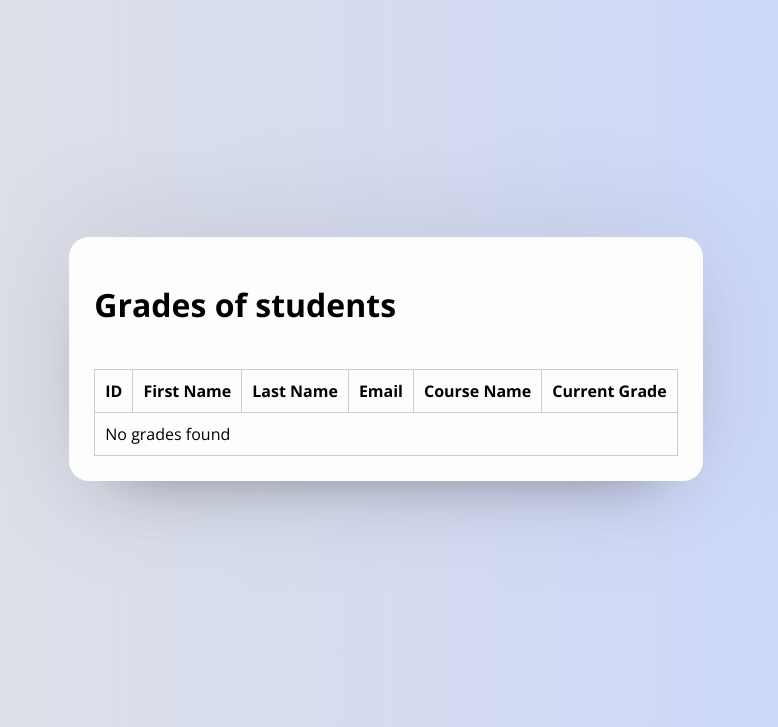
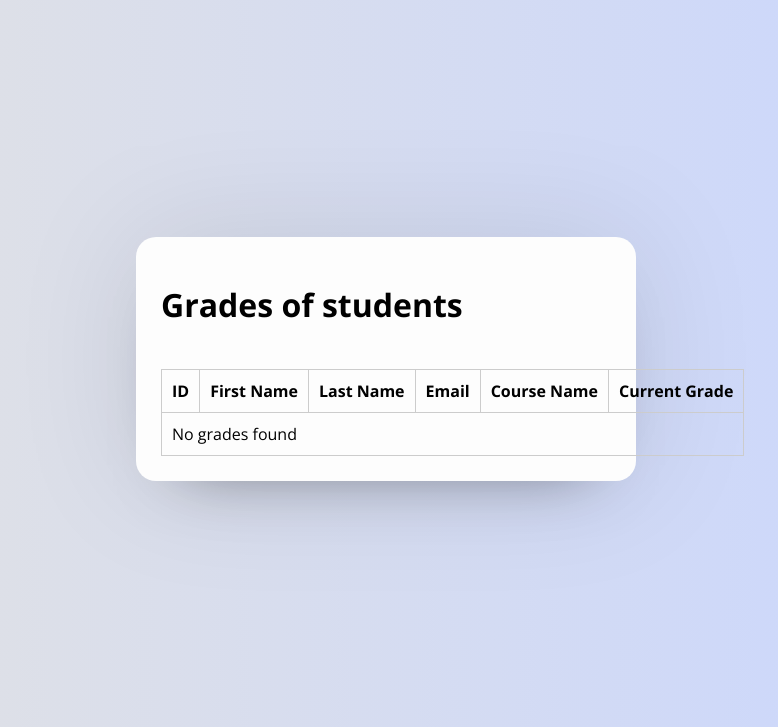
Before and after one commit to Jessiq1383/CIS345GroupProjectJessi_Alfredo, a PHP site: page /Grades.php in a window 1280 px wide. Shown: the part 109-836 px from the top of the page, without its empty margins (254-1032 px from the left). Run offline with PHP 8.4, Linux system fonts and the light colour scheme; data that the repository does not hold is empty.

Commit message:
Add files via upload

```diff
--- a/config.php
+++ b/config.php
@@ -10,6 +10,7 @@ if ($conn->connect_error) {
 
 }
 
+// Use to test if the connection worked
 echo "";
 
 ?>
--- a/grades.php
+++ b/grades.php
@@ -27,8 +27,8 @@ include("config.php");
 </u1>
 </div>
 </nav>
-<div class="table-container">
-<div class="box-form-box-table">
+<div class="container">
+<div class="box-form-box">
 <h1 >Grades of students</h1>
 <br>
 <table class="grades_table">
@@ -41,7 +41,7 @@ include("config.php");
 	<th>Current Grade</th>
 
 <?php include("login.php"); ?>
-
+</table>
 
 </table>
 </div>
```
Also changed, not shown: Add_Students.php (line endings or trailing spaces), Attendance.php (indentation only), Groupproject.php (line endings or trailing spaces), groupproject.css (line endings or trailing spaces), groupprojecthomepage.php (line endings or trailing spaces), login.php (line endings or trailing spaces), 1 other file.
